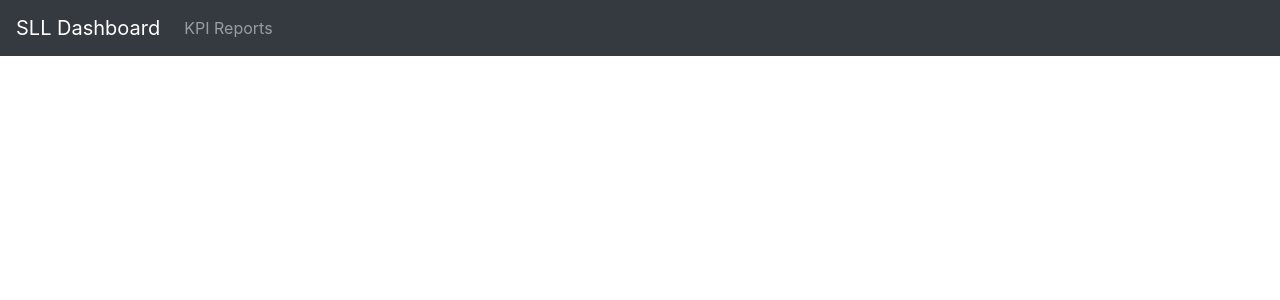
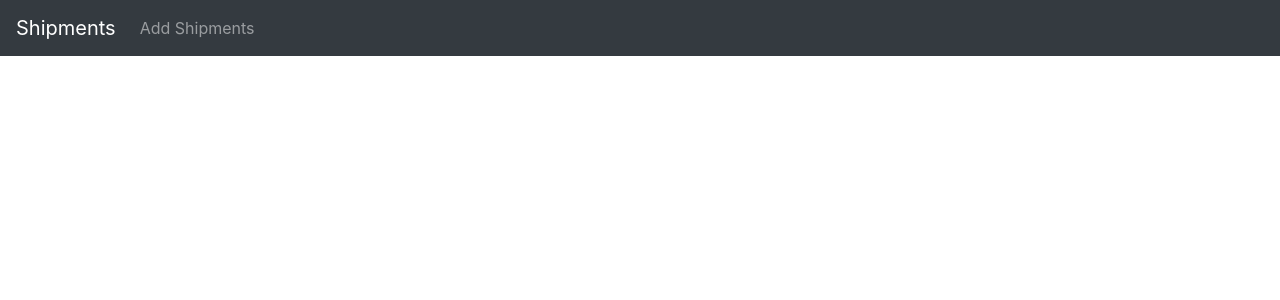
Before and after one commit to pmcquaid1/Dashboard, a Django app: template dash_board/templates/base.html in a window 1280 px wide. Shown: the top 300 px of the page. Run offline with Django 5.2, Linux system fonts and the light colour scheme; the template is opened without the code that fills it, so the values that code supplies are empty; parts of the project's set-up code (start-up, migrations or seed data) failed here and were passed over.

Commit message:
changed page titles and kpi report.html file name to add_shipment

```diff
--- a/dash_board/templates/base.html
+++ b/dash_board/templates/base.html
@@ -8,11 +8,11 @@
     <!-- Bootstrap CSS -->
     <link rel="stylesheet" href="https://cdn.jsdelivr.net/npm/bootstrap@4.6.2/dist/css/bootstrap.min.css" integrity="sha384-xOolHFLEh07PJGoPkLv1IbcEPTNtaed2xpHsD9ESMhqIYd0nLMwNLD69Npy4HI+N" crossorigin="anonymous">
 
-    <title>SLL Dashboard</title>
+    <title>Shipments</title>
   </head>
   <body>
   	<nav class="navbar navbar-expand-lg navbar-dark bg-dark">
-  <a class="navbar-brand" href="{% url 'home' %}">SLL Dashboard</a>
+  <a class="navbar-brand" href="{% url 'home' %}">Shipments</a>
   <button class="navbar-toggler" type="button" data-toggle="collapse" data-target="#navbarSupportedContent" aria-controls="navbarSupportedContent" aria-expanded="false" aria-label="Toggle navigation">
     <span class="navbar-toggler-icon"></span>
   </button>
@@ -21,7 +21,7 @@
     <ul class="navbar-nav mr-auto">
 
       <li class="nav-item">
-        <a class="nav-link" href="{% url 'KPI Reports' %}">KPI Reports</a>
+        <a class="nav-link" href="{% url 'add_shipment' %}">Add Shipments</a>
       </li>
 
 
--- a/dash_board/urls.py
+++ b/dash_board/urls.py
@@ -3,7 +3,7 @@ from . import views
 
 urlpatterns = [
     path('', views.home, name="home"),
-    path('kpi_reports', views.kpi_reports, name="KPI Reports"),
+    path('add_shipment', views.add_shipment, name="Shipments"),
     path('edit/<list_id>', views.edit, name="edit"),
 
 ]
--- a/dash_board/views.py
+++ b/dash_board/views.py
@@ -17,10 +17,10 @@ def kpi_reports(request):
 			return redirect('home')
 		else:
 			messages.success(request, ('Error'))
-			return render(request, 'kpi_reports.html', {})
+			return render(request, 'add_shipment.html', {})
 
 	else:
-		return render(request, 'kpi_reports.html', {})
+		return render(request, 'add_shipment.html', {})
 
 def edit(request, list_id):
 	if request.method =='POST':
```
Also changed, not shown: dash_board/templates/add_shipment.html (renamed from dash_board/templates/kpi_reports.html).
